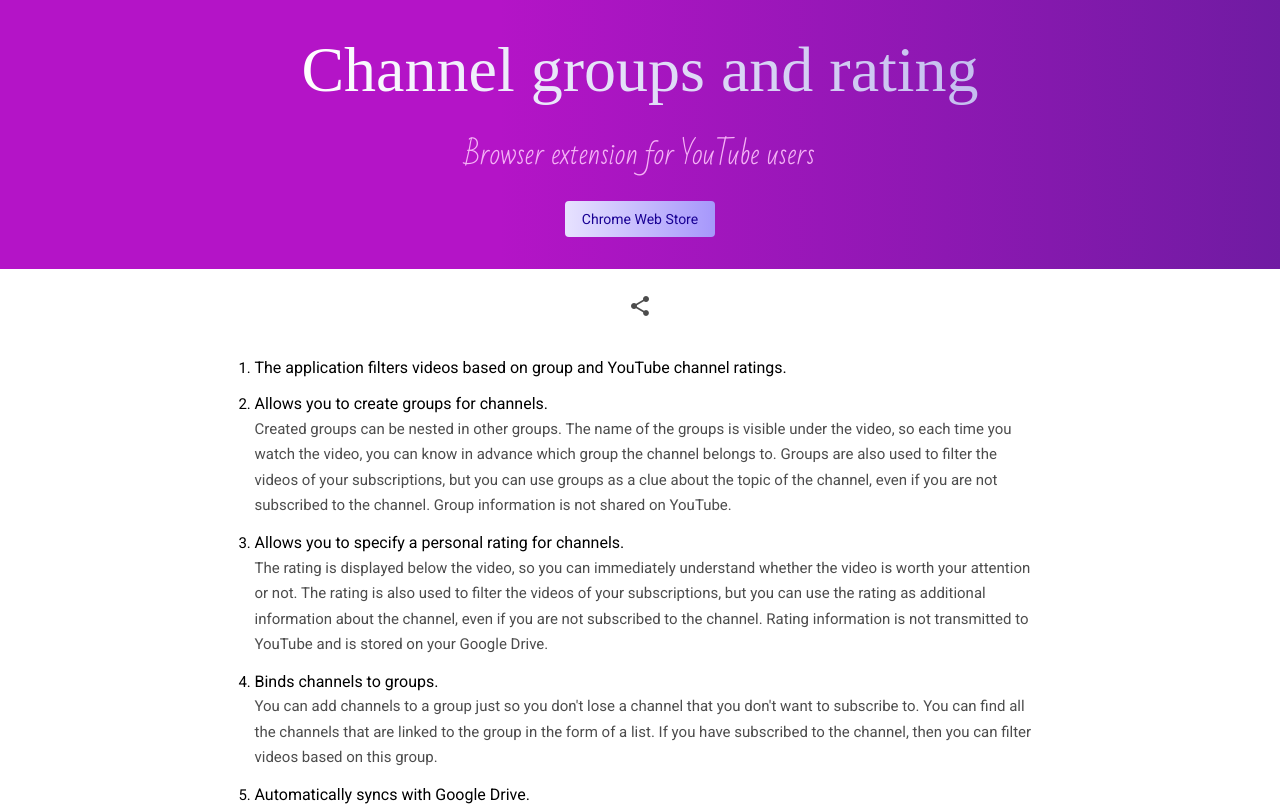
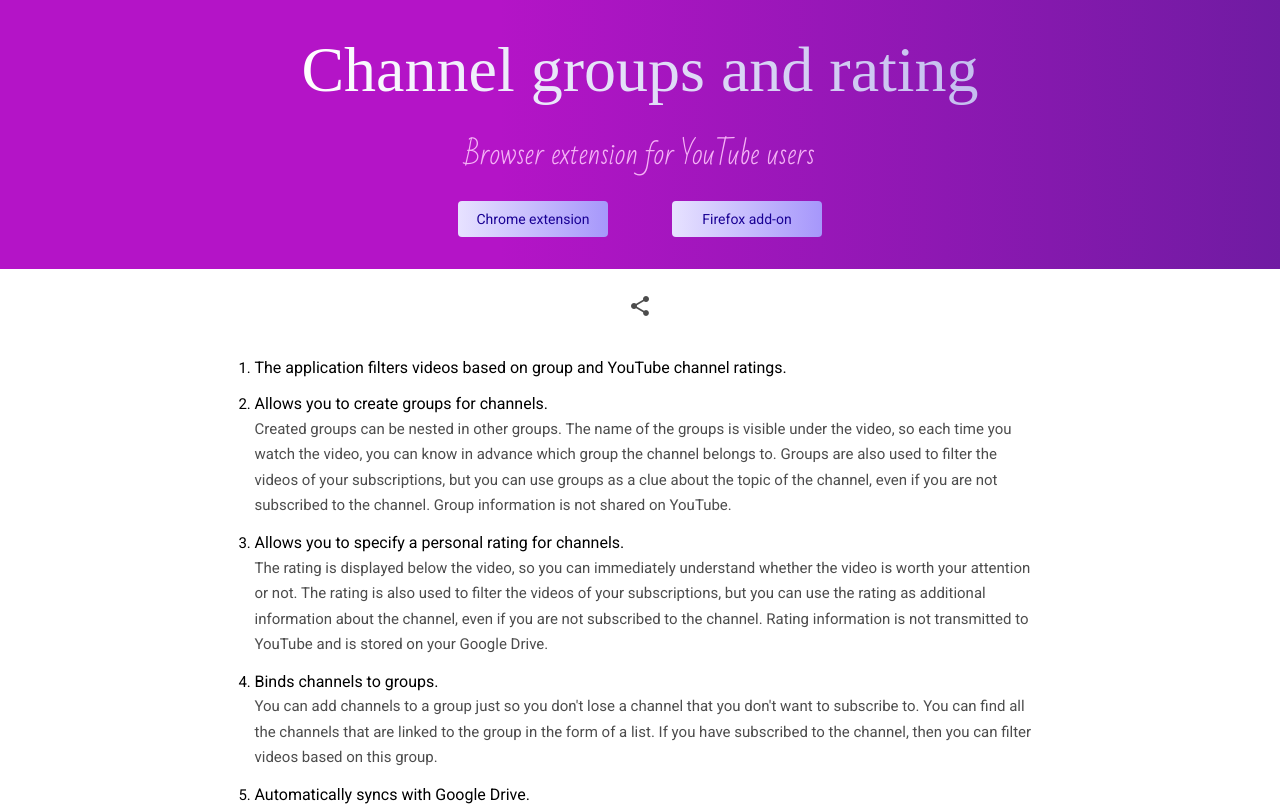
Before and after one commit to anton-voronov-a/channelg, an Angular app in the folder spa/: page / in a window 1280 px wide. Shown: the top 806 px of the page. Built offline with nearby package versions, Linux system fonts and the light colour scheme; a web font is replaced by a local one.

Commit message:
Added Firefox add-on link

```diff
--- a/spa/src/app/home/home.component.html
+++ b/spa/src/app/home/home.component.html
@@ -9,17 +9,23 @@
     </h2>
     <div class="yp-homepage-stores">
       <!--<a mat-raised-button
-             href="https://microsoftedge.microsoft.com/addons/detail/greeked-and-blurred/jphkmcbolhaofalbmjcbgmgldkgdabhc"
-             target="_blank"
-             rel="noreferrer"
-             class="yp-homepage-store"
-             title="Chrome Web Store">Edge Add-ons</a>-->
+         href="https://microsoftedge.microsoft.com/addons/detail/greeked-and-blurred/jphkmcbolhaofalbmjcbgmgldkgdabhc"
+         target="_blank"
+         rel="noreferrer"
+         class="yp-homepage-store"
+         title="Chrome Web Store">Edge Add-ons</a>-->
       <a mat-flat-button
          href="https://chrome.google.com/webstore/detail/channel-groups-and-rating/hopcbmeplpekjenhhkiceeeaeoeoaona"
          target="_blank"
          rel="noreferrer"
          class="yp-homepage-store"
-         title="Chrome Web Store">Chrome Web Store</a>
+         title="Chrome extension">Chrome extension</a>
+      <a mat-flat-button
+         href="https://addons.mozilla.org/en-US/firefox/addon/channel-groups-and-rating/"
+         target="_blank"
+         rel="noreferrer"
+         class="yp-homepage-store"
+         title="Firefox add-on">Firefox add-on</a>
     </div>
   </div>
 </header>
```
Also changed, not shown: 3 other files (tests, documents, lock files or other folders).
